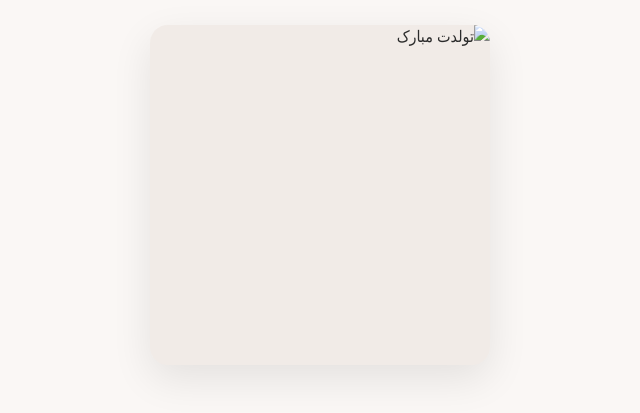
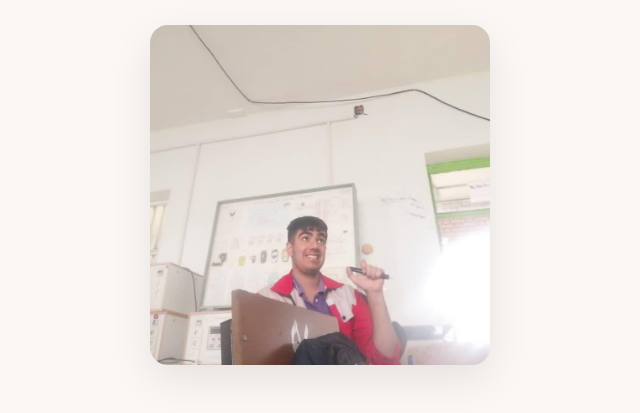
Before and after one commit to Amin1cc/1cc, a plain HTML site: page index.html in a window 1280 px wide. Both pictures are taken after a click on the button "رو کیک بزنین". Shown: the part 400-813 px from the top of the page, without its empty margins (320-960 px from the left). Drawn offline with Linux system fonts and the light colour scheme.

Commit message:
Update index.html

```diff
--- a/index.html
+++ b/index.html
@@ -191,7 +191,7 @@
 
   <div class="result" id="result">
     <h1>تولد زندایی برزی مبارک</h1>
-    <img src="eee.img" alt="تولدت مبارک" width="1080" height="1080">
+    <img src="eee.png" alt="تولدت مبارک" width="1080" height="1080">
   </div>
 
 <script>
```
